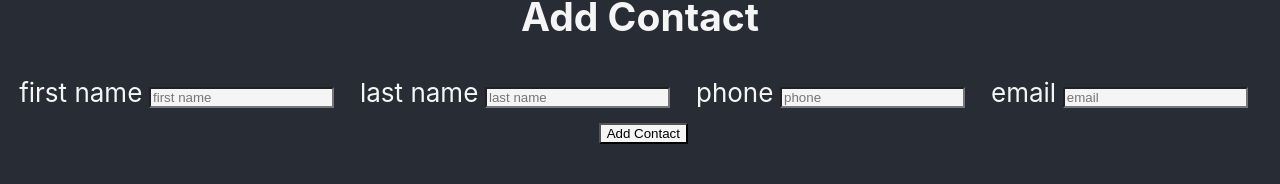
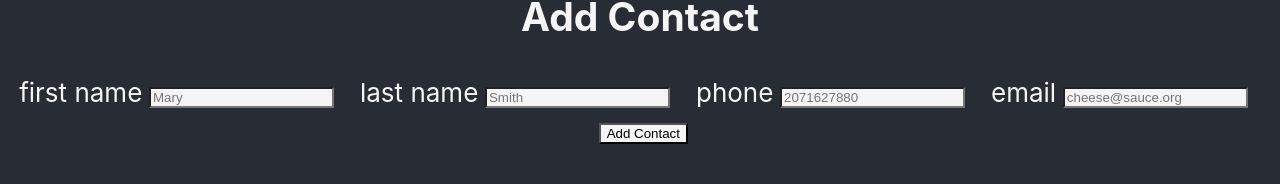
Before and after one commit to picaq/pern-contacts, a React (Create React App) app: page / in a window 1280 px wide. Shown: the part 442-626 px from the top of the page. Built offline with nearby package versions, Linux system fonts and the light colour scheme.

Commit message:
create hooks for all inputs in AddContact; onSubmitForm sends contactObject to server

```diff
--- a/src/App.js
+++ b/src/App.js
@@ -18,49 +18,102 @@ function App() {
 
 const AddContact = (props) => {
   let array = ["first name", "last name", "phone", "email"];
+  const [firstName, setFirstName] = useState("Mary");
+    useEffect( () => {
+      console.log("first changed", {firstName})
+    }, [firstName] );
+
+  const [lastName, setLastName] = useState("Smith");
+    useEffect( () => {
+      console.log("last changed", {lastName})
+    }, [lastName] );
+
+  const [email, setEmail] = useState("cheese@sauce.org");
+    useEffect( () => {
+      console.log("email changed", {email})
+    }, [email] );
+
+  var r = () => Math.floor(10*Math.random());
+  const [phone, setPhone] = useState(""+r()+r()+r()+r()+r()+r()+r()+r()+r()+r());
+    useEffect( () => {
+      console.log("phone changed", {phone})
+    }, [phone] );
+
+    let sendContactObject = () => {
+      let first_name = firstName, last_name = lastName, phone_number = phone;
+      let contactObject = { first_name, last_name, phone_number, email };
+      console.log("Add Contact button pressed", contactObject);
+    }
+
+    const onSubmitForm = async (e) => {
+      let first_name = firstName, last_name = lastName, phone_number = phone;
+      let contactObject = { first_name, last_name, phone_number, email };
+      e.preventDefault(); // prevents refreshing
+      try {
+        const body = contactObject ;
+        const response = await fetch("http://localhost:5000/contact", {
+          method: "POST", // fetch makes GET request by default
+          headers: { "Content-Type": "application/json" },
+          body: JSON.stringify(body)
+        })
+        console.log(response);
+        console.log(contactObject);
+        window.location = "/"; // refresh after done sending
+      } catch (error) {
+        console.error(error.message);
+      }
+    }
+
+
   return(
     <>
     <h2>{props.title}</h2>
-    <form>
+    <div>
       <label>{array[0]}
         <input
           type="text"
           id={array[0]}
-          placeholder={array[0]}
+          placeholder={firstName}
           name={array[0]}
+          onChange={ (e) => setFirstName(e.target.value) }
         />
       </label>
       <label>{array[1]}
         <input
           type="text"
           id={array[1]}
-          placeholder={array[1]}
+          placeholder={lastName}
           name={array[1]}
+          onChange={ (e) => setLastName(e.target.value) }
         />
       </label>
       <label>{array[2]}
         <input
           type="text"
           id={array[2]}
-          placeholder={array[2]}
+          placeholder={phone}
           name={array[2]}
+          onChange={ (e) => setPhone(e.target.value) }
         />
       </label>
       <label>{array[3]}
         <input
           type="text"
           id={array[3]}
-          placeholder={array[3]}
+          placeholder={email}
           name={array[3]}
+          onChange={ (e) => setEmail(e.target.value) }
         />
       </label>
       <button
-      // onClick = {something}
+      onClick = { () => sendContactObject(), onSubmitForm }
+      name={ props.title }
+      value={ props.title }
 
       >
         {props.title}
       </button>
-    </form>
+    </div>
     </>
   );
 }
```
